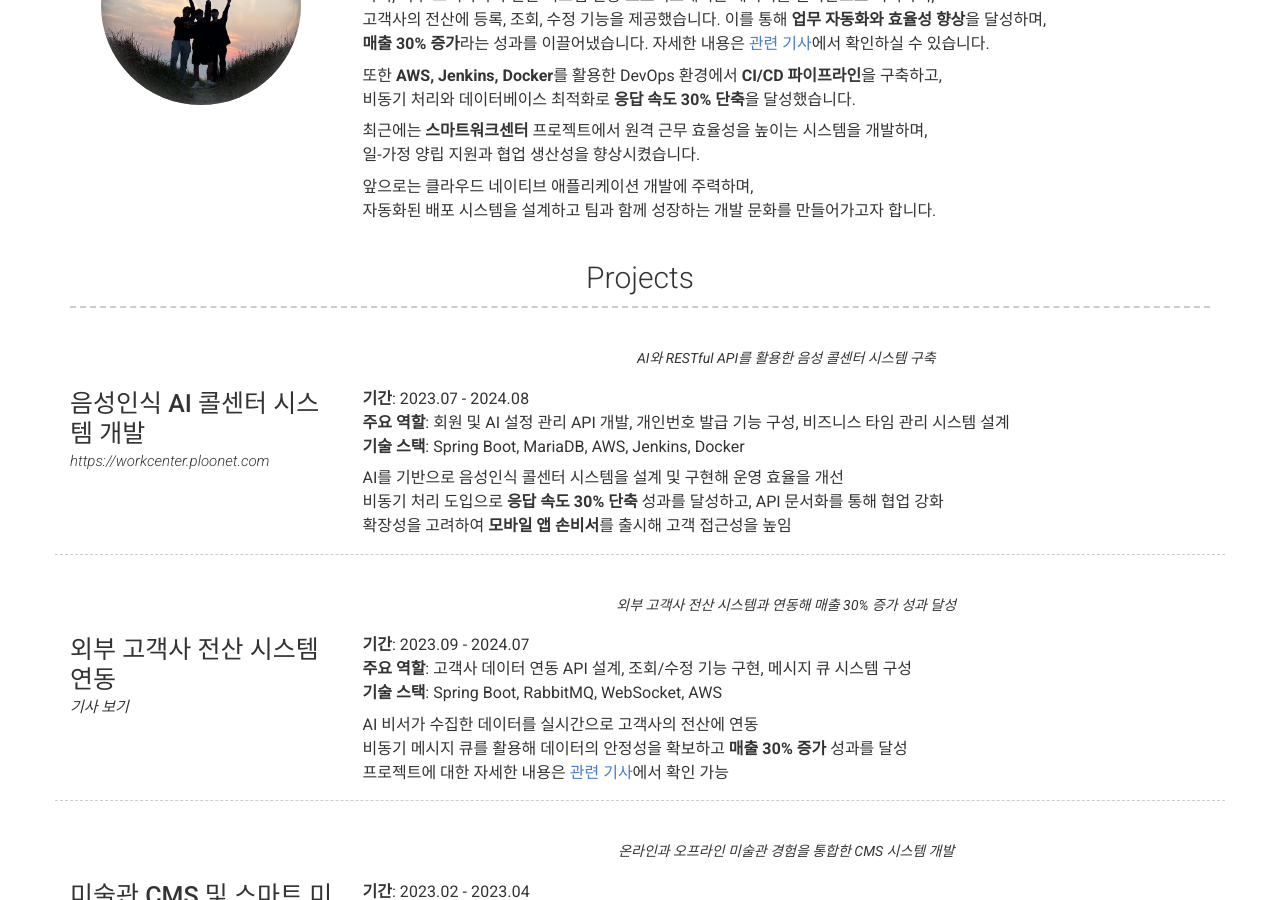
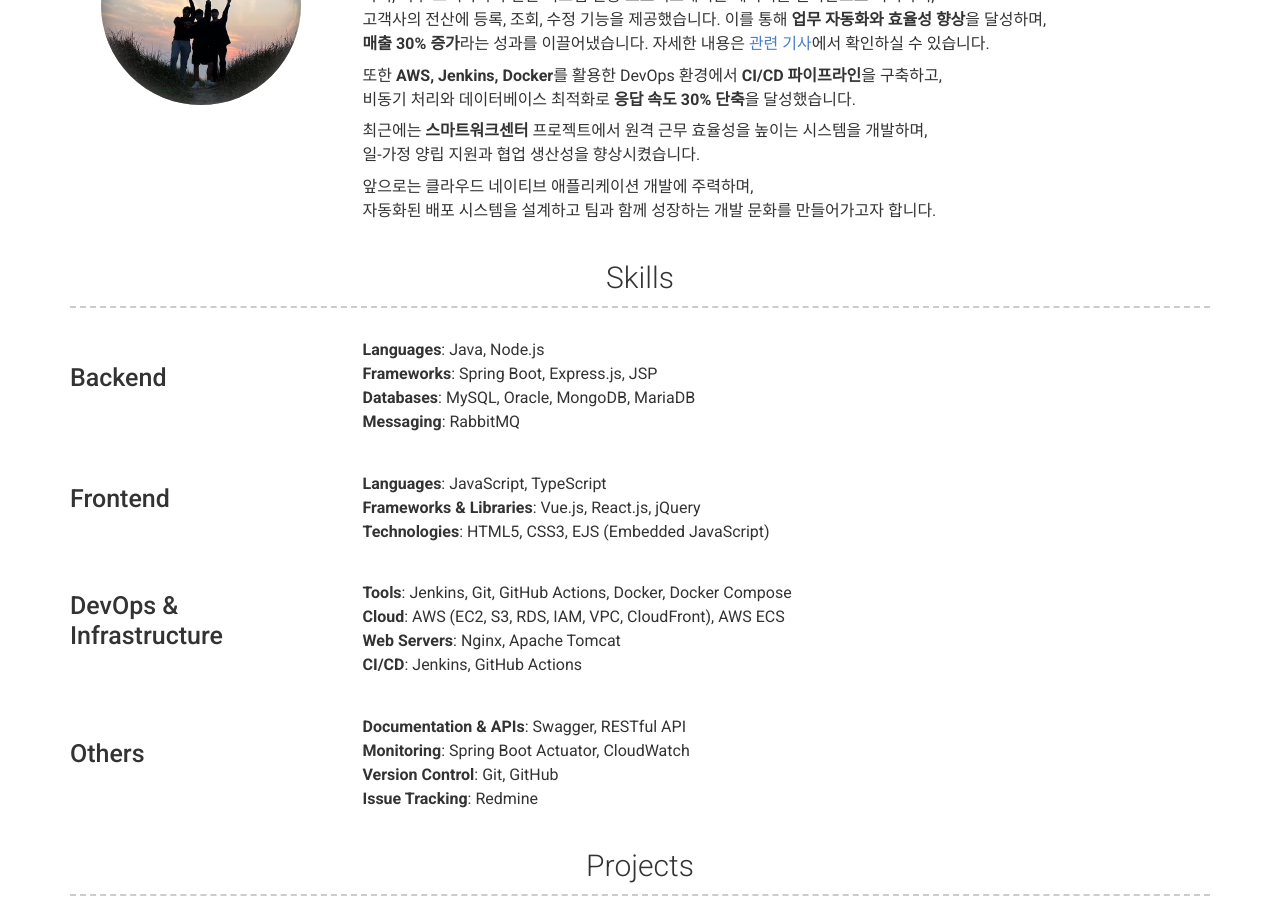
Before and after one commit to devnine-codes/devnine-codes.github.io, a Jekyll site: the page built from index.md, in a window 1280 px wide and 900 px high, scrolled down 374 px. Built offline with Jekyll 4.4.1, drawn with Linux system fonts in a browser that asks for light colours; nearby versions of some CDN libraries.

Commit message:
Skill 추가

```diff
--- a/_config.yml
+++ b/_config.yml
@@ -70,6 +70,40 @@ about_content: | # this will include new lines to allow paragraphs
   자동화된 배포 시스템을 설계하고 팀과 함께 성장하는 개발 문화를 만들어가고자 합니다.
 
 content:
+  - title: Skills
+    layout: list
+    content:
+      - layout: left
+        title: Backend
+        description: |
+          **Languages**: Java, Node.js
+          **Frameworks**: Spring Boot, Express.js, JSP
+          **Databases**: MySQL, Oracle, MongoDB, MariaDB
+          **Messaging**: RabbitMQ
+
+      - layout: left
+        title: Frontend
+        description: |
+          **Languages**: JavaScript, TypeScript
+          **Frameworks & Libraries**: Vue.js, React.js, jQuery
+          **Technologies**: HTML5, CSS3, EJS (Embedded JavaScript)
+
+      - layout: left
+        title: DevOps & Infrastructure
+        description: |
+          **Tools**: Jenkins, Git, GitHub Actions, Docker, Docker Compose
+          **Cloud**: AWS (EC2, S3, RDS, IAM, VPC, CloudFront), AWS ECS
+          **Web Servers**: Nginx, Apache Tomcat
+          **CI/CD**: Jenkins, GitHub Actions
+
+      - layout: left
+        title: Others
+        description: |
+          **Documentation & APIs**: Swagger, RESTful API
+          **Monitoring**: Spring Boot Actuator, CloudWatch
+          **Version Control**: Git, GitHub
+          **Issue Tracking**: Redmine
+
   - title: Projects # Title for the section
     layout: list # Type of content section (list/text)
     content:
```
